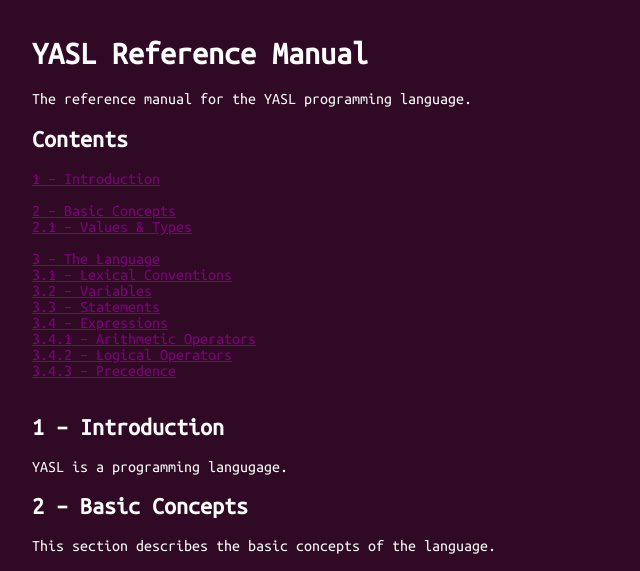
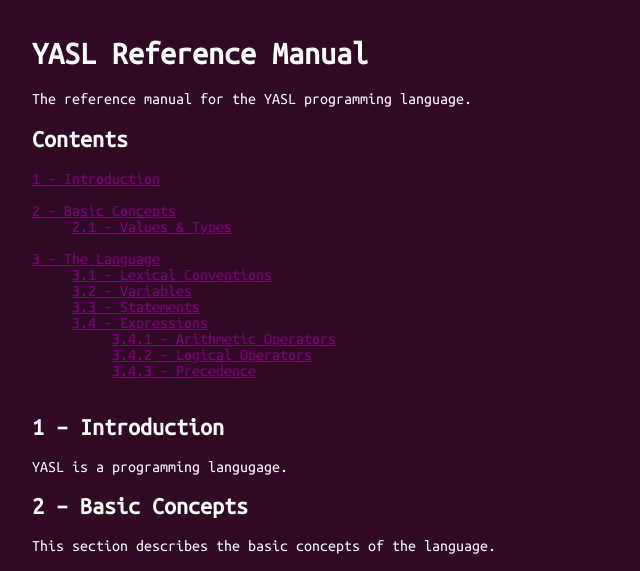
Before and after one commit to CoffeeTableEspresso/CoffeeTableEspresso.github.io, a PHP site: page /yasl.html in a window 1280 px wide. Shown: the part 40-611 px from the top of the page, without its empty margins (0-640 px from the left). Run offline with PHP 8.4, Linux system fonts and the light colour scheme.

Commit message:
Update style.css

```diff
--- a/assets/css/style.css
+++ b/assets/css/style.css
@@ -20,7 +20,7 @@ ul {
     list-style-type: none;
 }
 
-div ul {
+div > ul {
     margin: 0;
     padding: 0;
 }
```
